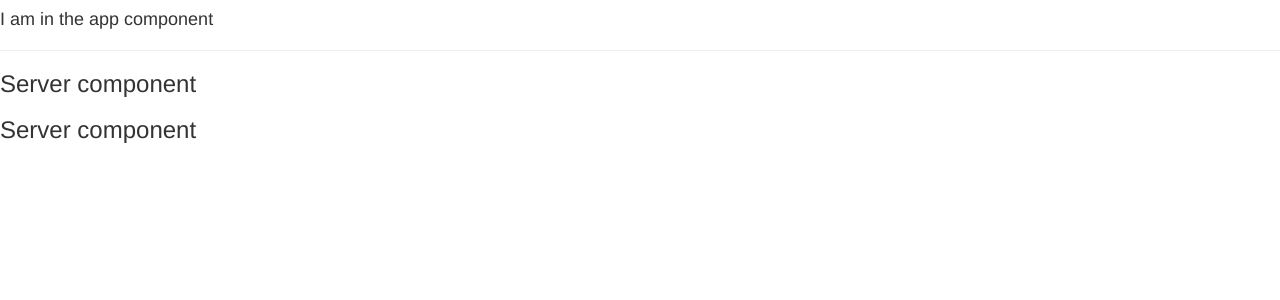
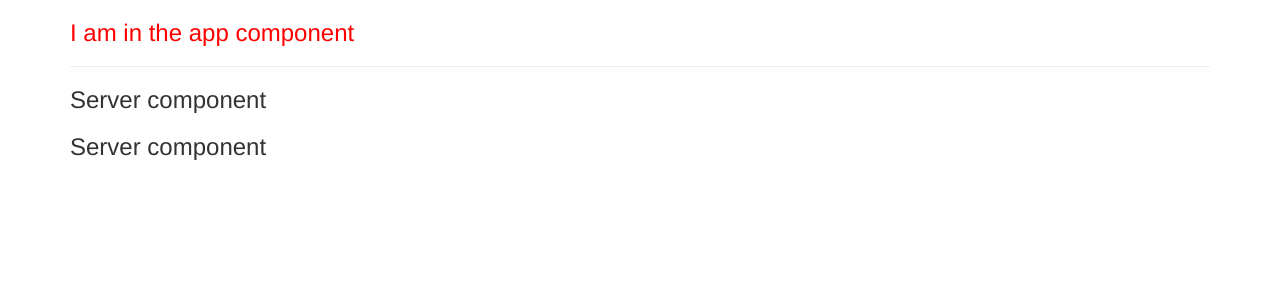
Before and after one commit to majdule/angular6, an Angular app in the folder my-first-app/: page / in a window 1280 px wide. Shown: the top 300 px of the page. Built offline with nearby package versions, Linux system fonts and the light colour scheme.

Commit message:
Working with templates and styles

```diff
--- a/my-first-app/src/app/app.component.css
+++ b/my-first-app/src/app/app.component.css
@@ -0,0 +1,3 @@
+h3 {
+  color: red;
+}
--- a/my-first-app/src/app/app.component.html
+++ b/my-first-app/src/app/app.component.html
@@ -1,3 +1,9 @@
-<h4>I am in the app component</h4>
-<hr>
-<app-servers></app-servers>
+<div class="container">
+  <div class="row">
+    <div class="col-xs-12">
+      <h3>I am in the app component</h3>
+      <hr>
+      <app-servers></app-servers>
+    </div>
+  </div>
+</div>
```
